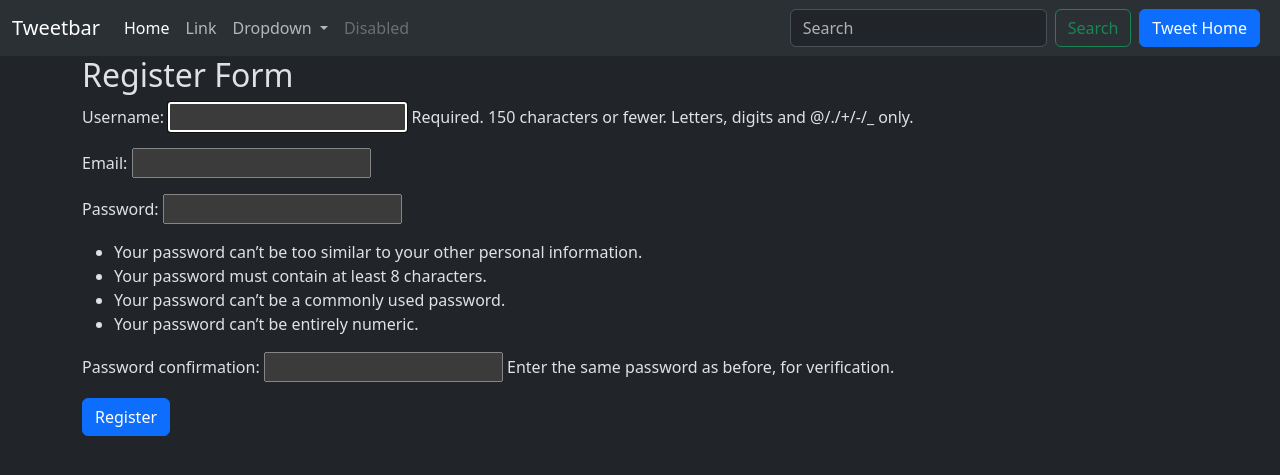
After one commit to vishalmishra07/Tweet, a Django app: page /tweet/register/ in a window 1280 px wide. The commit adds this page. Shown: the top 475 px of the page. Run offline with Django 5.2, Linux system fonts and the light colour scheme.

Commit message:
tweet push 5

```diff
--- a/VishalProject/VishalProject/settings.py
+++ b/VishalProject/VishalProject/settings.py
@@ -130,3 +130,8 @@ MEDIA_ROOT = os.path.join(BASE_DIR, 'media')
 
 STATIC_URL='static/'
 STATICFILES_DIRS = [os.path.join(BASE_DIR,'static')]
+
+LOGIN_URL = '/accounts/login'
+
+LOGIN_REDIRECT_URL = '/tweet'
+LOGOUT_REDIRECT_URL = '/tweet'
--- a/VishalProject/VishalProject/urls.py
+++ b/VishalProject/VishalProject/urls.py
@@ -20,7 +20,11 @@ from django.urls import path ,include
 from django.conf import settings
 from django.conf.urls.static import static
 
+from django.contrib.auth.urls import views as auth_views
+
 urlpatterns = [
     path('admin/', admin.site.urls),
     path('tweet/', include('tweet.urls')),
+    path('accounts/', include('django.contrib.auth.urls')),
+
 ] + static(settings.MEDIA_URL, document_root = settings.MEDIA_ROOT)
--- a/VishalProject/templates/layout.html
+++ b/VishalProject/templates/layout.html
@@ -48,6 +48,16 @@
               <input class="form-control me-2" type="search" placeholder="Search" aria-label="Search">
               <button class="btn btn-outline-success" type="submit">Search</button>
             </form>
+            <a href="{%url 'tweet_list'%}" class="btn btn-primary mx-2">Tweet Home</a>
+            {%if user.is_authenticated %}
+            <form method="post" action="{% url 'logout' %}">
+              {% csrf_token %}
+              <button class="btn btn-danger" type="submit">Logout</button>
+            </form>
+            {%else%}
+            {% comment %} <a href="{%url 'register'%}" class="btn btn-primary mx-2">Register</a>
+            <a href="{%url 'login'%}" class="btn btn-success mx-2">Login</a> {% endcomment %}
+            {%endif%}
           </div>
         </div>
       </nav>
--- a/VishalProject/tweet/forms.py
+++ b/VishalProject/tweet/forms.py
@@ -1,7 +1,15 @@
 from django import forms
 from .models import Tweet
+from django.contrib.auth.forms import UserCreationForm
+from django.contrib.auth.models import User
 
 class Tweetform(forms.ModelForm):
     class Meta:
         model=Tweet
         fields=['text','photo']
+
+class UserRegistrationForm(UserCreationForm):
+    email = forms.EmailField()
+    class Meta:
+        model = User
+        fields = ('username','email','password1','password2')
--- /dev/null
+++ b/VishalProject/tweet/templates/registration/register.html
@@ -0,0 +1,10 @@
+{% extends "layout.html" %}
+
+{% block content %}
+<h2>Register Form</h2>
+    <form method="post">
+        {% csrf_token %}
+        {{form.as_p}}
+        <button class="btn btn-primary">Register</button>
+    </form>
+{% endblock  %}
--- a/VishalProject/tweet/urls.py
+++ b/VishalProject/tweet/urls.py
@@ -6,4 +6,5 @@ urlpatterns = [
     path('create/', views.tweet_create,name='tweet_create'),
     path('<int:tweet_id>/edit/', views.tweet_edit,name='tweet_edit'),
     path('<int:tweet_id>/delete/', views.tweet_delete,name='tweet_delete'),
+    path('register/', views.register,name='register'),
 ]
--- a/VishalProject/tweet/views.py
+++ b/VishalProject/tweet/views.py
@@ -1,7 +1,9 @@
 from django.shortcuts import render
 from .models import Tweet
-from .forms import Tweetform
+from .forms import Tweetform,UserRegistrationForm
 from django.shortcuts import get_object_or_404,redirect
+from django.contrib.auth.decorators import login_required
+from django.contrib.auth import login
 # Create your views here.
 def index(request):
     return render(request,'index.html')
@@ -9,6 +11,7 @@ def index(request):
 def tweet_list(request):
     tweets=Tweet.objects.all().order_by('-created_at')
     return render(request,'tweet_list.html',{'tweets':tweets})
+@login_required
 def tweet_create(request):
     if request.method == "POST":
         form = Tweetform(request.POST, request.FILES)
@@ -20,7 +23,7 @@ def tweet_create(request):
     else:
         form = Tweetform()
     return render(request,'tweet_forms.html',{'form':form})
-
+@login_required
 def tweet_edit(request, tweet_id):
     tweet=get_object_or_404(Tweet,pk=tweet_id,user=request.user)
     if request.method == 'POST':
@@ -33,10 +36,23 @@ def tweet_edit(request, tweet_id):
     else:
         form = Tweetform(instance=Tweet)
     return render(request,'tweet_forms.html',{'form':form})
-
+@login_required
 def tweet_delete(request,tweet_id):
     tweet=get_object_or_404(Tweet,pk=tweet_id, user=request.user)
     if request.method =='POST':
         tweet.delete()
         return redirect('tweet_list')
     return render(request,'tweet_confirm_delete.html',{'tweet':tweet})
+
+def register(request):
+    if request.method =='POST':
+        form = UserRegistrationForm(request.POST)
+        if form.is_valid():
+            user = form.save(commit=False)
+            user.set_password(form.cleaned_data['password1'])
+            user.save()
+            login(request,user)
+            return redirect('tweet_list')
+    else:
+        form = UserRegistrationForm()
+    return render(request,'registration/register.html',{'form' :form})
```
Also changed, not shown: VishalProject/tweet/templates/registration/logged_out.html (added, +7 -0 lines), VishalProject/tweet/templates/registration/login.html (added, +11 -0 lines), VishalProject/tweet/templates/tweet_list.html (+16 -6 lines), VishalProject/db.sqlite3, VishalProject/media/photos/photo_2025-01-21_14.12.38.jpeg (added), VishalProject/media/photos/photo_2025-01-21_14.12.44.jpeg (added), VishalProject/media/photos/photo_2025-01-21_14.12.47.jpeg (added), VishalProject/media/photos/photo_2025-01-21_14_ZtUdUXH.12.38.jpeg (added).
